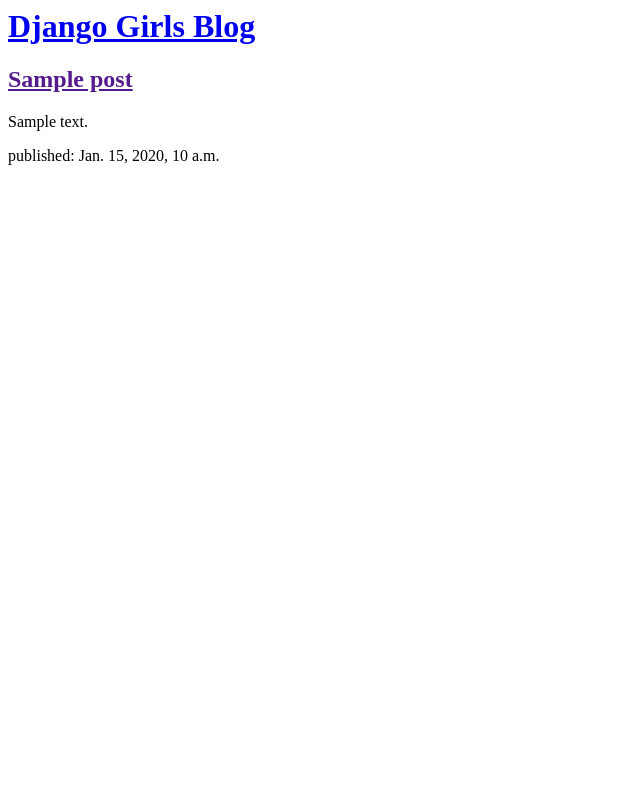
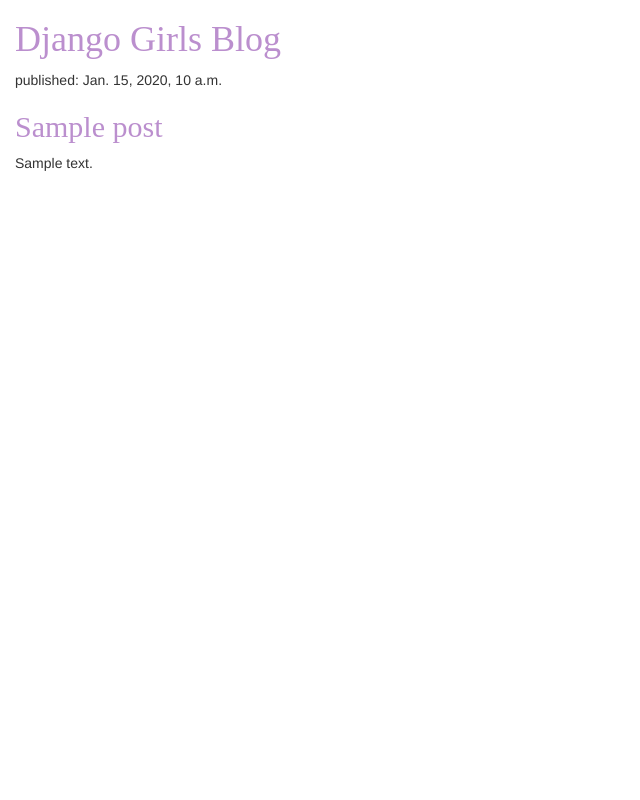
Before and after one commit to Ilqa/BlogPost, a Django app: page / in a window 1280 px wide. Shown: the whole page, without its empty margins (0-640 px from the left). Run offline with Django 3.2, Linux system fonts and the light colour scheme; tables that the repository leaves empty hold one stand-in row (values such as "Sample post"); some libraries are stand-ins or nearby versions.

Commit message:
UI Designing

```diff
--- /dev/null
+++ b/blog/static/css/blog.css
@@ -0,0 +1,8 @@
+h1 a, h2 a {
+    color: #BB8FCE;
+    font-family: 'fangsong';
+}
+
+body {
+    padding-left: 15px;
+}
--- a/blog/templates/blog/post_list.html
+++ b/blog/templates/blog/post_list.html
@@ -1,20 +1,22 @@
+{% load static %}
 <html>
     <head>
         <title>Django Girls blog</title>
+        <link rel="stylesheet" href="//maxcdn.bootstrapcdn.com/bootstrap/3.2.0/css/bootstrap.min.css">
+        <link rel="stylesheet" href="//maxcdn.bootstrapcdn.com/bootstrap/3.2.0/css/bootstrap-theme.min.css">
+        <link rel="stylesheet" href="{% static 'css/blog.css' %}">
     </head>
     <body>
         <div>
             <h1><a href="/">Django Girls Blog</a></h1>
         </div>
 
-
         {% for post in posts %}
             <div>
+                <p>published: {{ post.published_date }}</p>
                 <h2><a href="">{{ post.title }}</a></h2>
                 <p>{{ post.text|linebreaksbr }}</p>
-            <p>published: {{ post.published_date }}</p>
             </div>
         {% endfor %}
-
     </body>
 </html>
```
Lines whose indentation alone changed are shown as unchanged.
